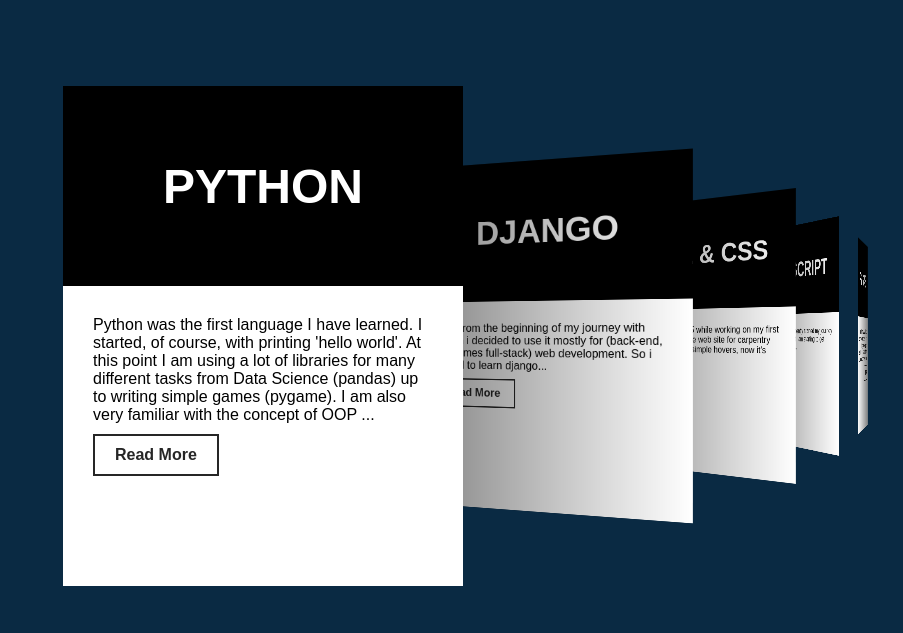
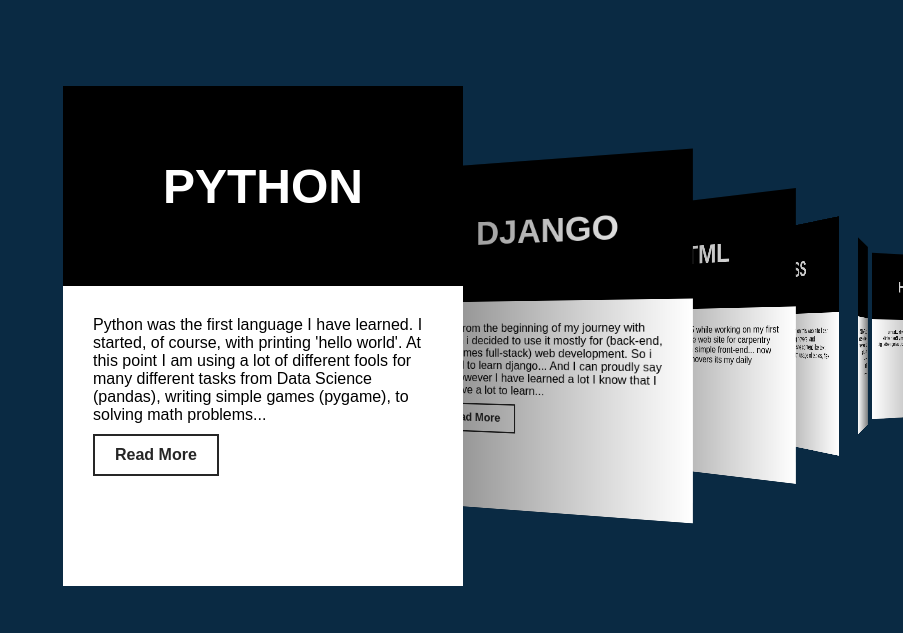
Before and after one commit to Mrklata/Personal-website-2.0, a Django app: page / in a window 1280 px wide. Shown: the part 1208-1841 px from the top of the page, without its empty margins (377-1280 px from the left). Run offline with Django 3.2, Linux system fonts and the light colour scheme; data comes from the database, SQL or seed files in the repository; both versions use the stored data as it was after the commit; style sheets or scripts are compiled from the project's sources; some web fonts are replaced.

Commit message:
adding skill html changing text to to data from models

```diff
--- a/main/models.py
+++ b/main/models.py
@@ -1,9 +1,14 @@
 from django.db import models
+from django.urls import reverse
 
 
 class Language(models.Model):
     title = models.CharField(max_length=100)
+    desc_short = models.TextField()
     description = models.TextField()
+
+    def get_absolute_url(self):
+        return reverse('skill', kwargs={'title': self.title})
 
     def __str__(self):
         return self.title
--- a/main/urls.py
+++ b/main/urls.py
@@ -4,5 +4,5 @@ from main import views
 
 urlpatterns = [
     path('', views.home_view, name='home'),
-    path('test/', views.temp, name='test')
+    path('skill/<str:title>/', views.skill_view, name='skill')
 ]
--- a/main/views.py
+++ b/main/views.py
@@ -1,9 +1,13 @@
 from django.shortcuts import render
+
+from main.models import Language
 
 
 def home_view(request):
-    return render(request, 'main/home.html')
+    lang = Language.objects.all()
+    return render(request, 'main/home.html', {"lang": lang})
 
 
-def temp(request):
-    return render(request, 'main/swipe.html')
+def skill_view(request, title):
+    lang = Language.objects.get(title__iexact=title)
+    return render(request, 'main/skill.html', {"lang": lang})
--- a/personal/settings.py
+++ b/personal/settings.py
@@ -37,6 +37,7 @@ INSTALLED_APPS = [
     'django.contrib.sessions',
     'django.contrib.messages',
     'django.contrib.staticfiles',
+    'main.apps.MainConfig'
 ]
 
 MIDDLEWARE = [
@@ -123,5 +124,5 @@ STATICFILES_DIRS = [
     os.path.join(BASE_DIR, 'static'),
 ]
 
-import django_heroku
-django_heroku.settings(locals())
+# import django_heroku
+# django_heroku.settings(locals())
--- a/personal/urls.py
+++ b/personal/urls.py
@@ -19,4 +19,5 @@ from django.urls import path, include
 urlpatterns = [
     path('admin/', admin.site.urls),
     path('', include('main.urls')),
+
 ]
--- a/templates/main/home.html
+++ b/templates/main/home.html
@@ -50,80 +50,31 @@
 
     <div class="swiper-container">
         <div class="swiper-wrapper">
+            {% for i in lang %}
+
             <div class="swiper-slide">
                 <div class="card">
                     <div class="sliderText">
-                        <h3>PYTHON</h3>
+                        <h3>{{ i.title }}</h3>
                     </div>
                     <div class="content">
-                        <p>Python was the first language I have learned. I started, of course, with printing 'hello
-                            world'. At this
-                            point I am using a lot of libraries for many different tasks from Data Science (pandas) up
-                            to writing simple
-                            games (pygame). I am also very familiar with the concept of OOP ...</p>
-                        <a href="#">Read More</a>
+                        <p>{{ i.desc_short }}</p>
+                        <a href="{{i.get_absolute_url}}">Read More</a>
                     </div>
                 </div>
             </div>
-            <div class="swiper-slide">
-                <div class="card">
-                    <div class="sliderText">
-                        <h3>DJANGO</h3>
-                    </div>
-                    <div class="content">
-                        <p>Right from the beginning of my journey with python i decided to use it mostly for (back-end,
-                            sometimes
-                            full-stack) web development. So i started to learn django...</p>
-                        <a href="#">Read More</a>
-                    </div>
-                </div>
-            </div>
-            <div class="swiper-slide">
-                <div class="card">
-                    <div class="sliderText">
-                        <h3>HTML & CSS</h3>
-                    </div>
-                    <div class="content">
-                        <p>I stared using HTML-5 while working on my first project. It was a simple web site for
-                            carpentry shop... I started from simple hovers, now it's getting pretty great...</p>
-                        <a href="#">Read More</a>
-                    </div>
-                </div>
-            </div>
-            <div class="swiper-slide">
-                <div class="card">
-                    <div class="sliderText">
-                        <h3>JAVASCRIPT</h3>
-                    </div>
-                    <div class="content">
-                        <p>About JavaScript... I recently started my journey witch this language, but I am starting to
-                            get along with it really well...</p>
-                        <a href="#">Read More</a>
-                    </div>
-                </div>
-            </div>
-            <div class="swiper-slide">
-                <div class="card">
-                    <div class="sliderText">
-                        <h3>BASH & R</h3>
-                    </div>
-                    <div class="content">
-                        <p>I learned bash while working with Ubuntu software. I am still increasing my bash in usage of
-                            creating
-                            projects in django with git, manipulating files, creating conf files. I am also familiar
-                            with bash nano and
-                            creating alias...</p>
-                        <a href="#">Read More</a>
-                    </div>
-                </div>
-            </div>
+
+            {% endfor %}
         </div>
     </div>
     <div id="empty">
-        <a target="_blank" rel="noopener noreferrer" href="https://github.com/Mrklata"><img src="{% static 'img/git.png' %}" alt="img"></a>
-        <a target="_blank" rel="noopener noreferrer" href="https://www.linkedin.com/in/%C5%82ukasz-kowalczyk-35259b19b/"><img src="{% static 'img/link.png' %}"
+        <a target="_blank" rel="noopener noreferrer" href="https://github.com/Mrklata"><img
+                src="{% static 'img/git.png' %}" alt="img"></a>
+        <a target="_blank" rel="noopener noreferrer"
+           href="https://www.linkedin.com/in/%C5%82ukasz-kowalczyk-35259b19b/"><img src="{% static 'img/link.png' %}"
                                                                                     alt="img"></a>
-        <a target="_blank" rel="noopener noreferrer" href="mailto:lukasz98kowalczyk@gamail.com"><img src="{% static 'img/mail.png' %}" alt="img"></a>
+        <a target="_blank" rel="noopener noreferrer" href="mailto:lukasz98kowalczyk@gamail.com"><img
+                src="{% static 'img/mail.png' %}" alt="img"></a>
     </div>
     <script src="{% static 'js/swiper.min.js' %}"></script>
     <script>
```
Also changed, not shown: static/css/style2.scss (+8 -50 lines), templates/main/skill.html (added, +55 -0 lines), db.sqlite3.
